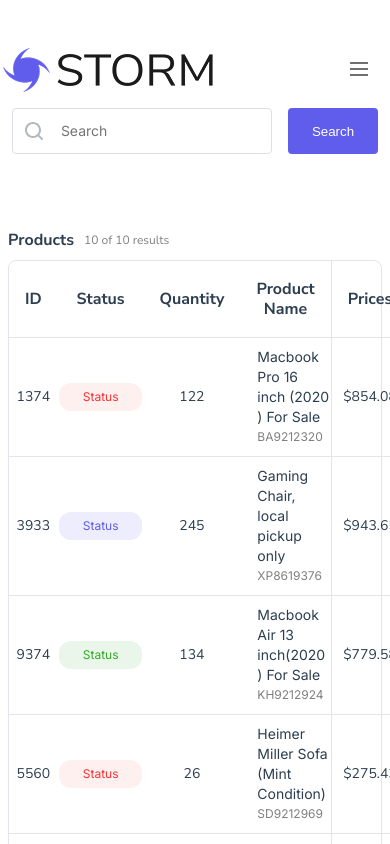
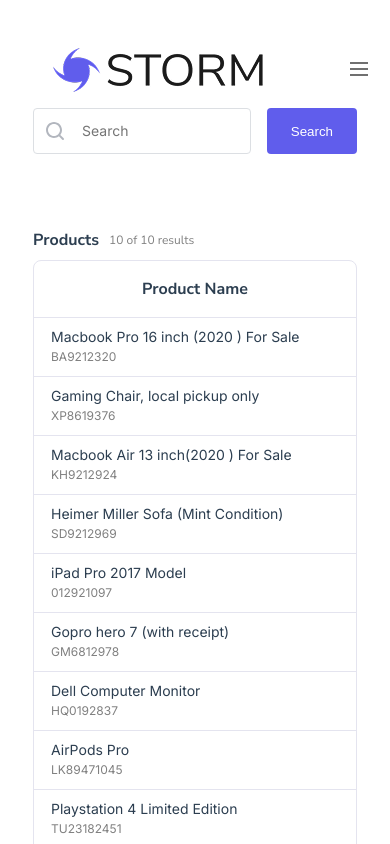
Before and after one commit to sachinchaves/product-dashboard, a Vue app: page / in a window 390 px wide. Shown: the top 844 px of the page. Built offline with nearby package versions, Linux system fonts and the light colour scheme; data requests are answered from the project's data file.

Commit message:
Add padding on mobile size and hide columns for mobile sizes

```diff
--- a/src/components/ProductDashboardHeader.vue
+++ b/src/components/ProductDashboardHeader.vue
@@ -184,6 +184,8 @@
     @media only screen and (max-width: 768px) {
       flex-direction: column;
       padding-top: 40px;
+      padding-left: 25px;
+      padding-right: 25px;
     }
   }
 
@@ -244,5 +246,10 @@
       }
     }
   }
+
+  @media only screen and (max-width: 768px) {
+    padding-left: 25px;
+    padding-right: 25px;
+  }
 }
 </style>
--- a/src/components/ProductTable.vue
+++ b/src/components/ProductTable.vue
@@ -18,11 +18,21 @@
             >
               ID
             </th>
-            <th>Status</th>
-            <th @click="toggleSort('quantity')" role="button" tabindex="0">
+            <th class="product-status-heading">Status</th>
+            <th
+              @click="toggleSort('quantity')"
+              role="button"
+              tabindex="0"
+              class="product-quantity-heading"
+            >
               Quantity
             </th>
-            <th @click="toggleSort('product')" role="button" tabindex="0">
+            <th
+              @click="toggleSort('product')"
+              role="button"
+              tabindex="0"
+              class="product-name-heading"
+            >
               Product Name
             </th>
             <th
@@ -37,13 +47,14 @@
         </thead>
         <tbody>
           <tr v-for="product in sortedFilteredProducts" :key="product.id">
-            <td>{{ product.id }}</td>
-            <td>
+            <td class="product-id-content">{{ product.id }}</td>
+            <td class="product-status-content">
               <StatusBadge :text="'Status'" :badgeColor="getRandomColor()" />
             </td>
-            <td>{{ product.quantity }}</td>
+            <td class="product-quantity-content">{{ product.quantity }}</td>
             <td
               :aria-label="`Product: ${product.product}, Serial: ${product.serial}`"
+              class="product-name-content"
             >
               <p class="product-name">{{ product.product }}</p>
               <p class="serial">{{ product.serial }}</p>
@@ -145,6 +156,8 @@
   max-width: 1184px;
   margin: 0 auto;
   margin-top: 76px;
+  padding-left: 25px;
+  padding-right: 25px;
 
   h3 {
     text-align: left;
@@ -225,6 +238,19 @@
           }
         }
       }
+
+      @media only screen and (max-width: 768px) {
+        .product-id,
+        .product-status-heading,
+        .product-quantity-heading,
+        .price-heading,
+        .product-id-content,
+        .product-status-content,
+        .product-quantity-content,
+        .price-body {
+          display: none;
+        }
+      }
     }
   }
 }
```
